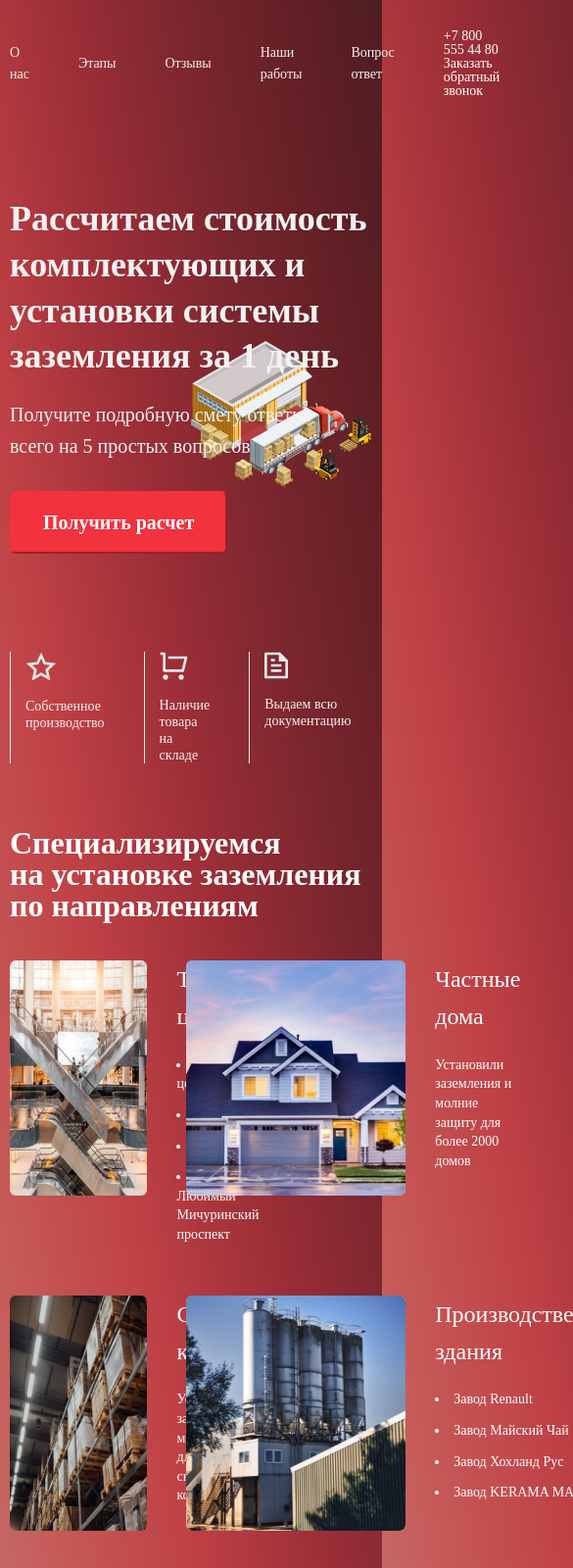
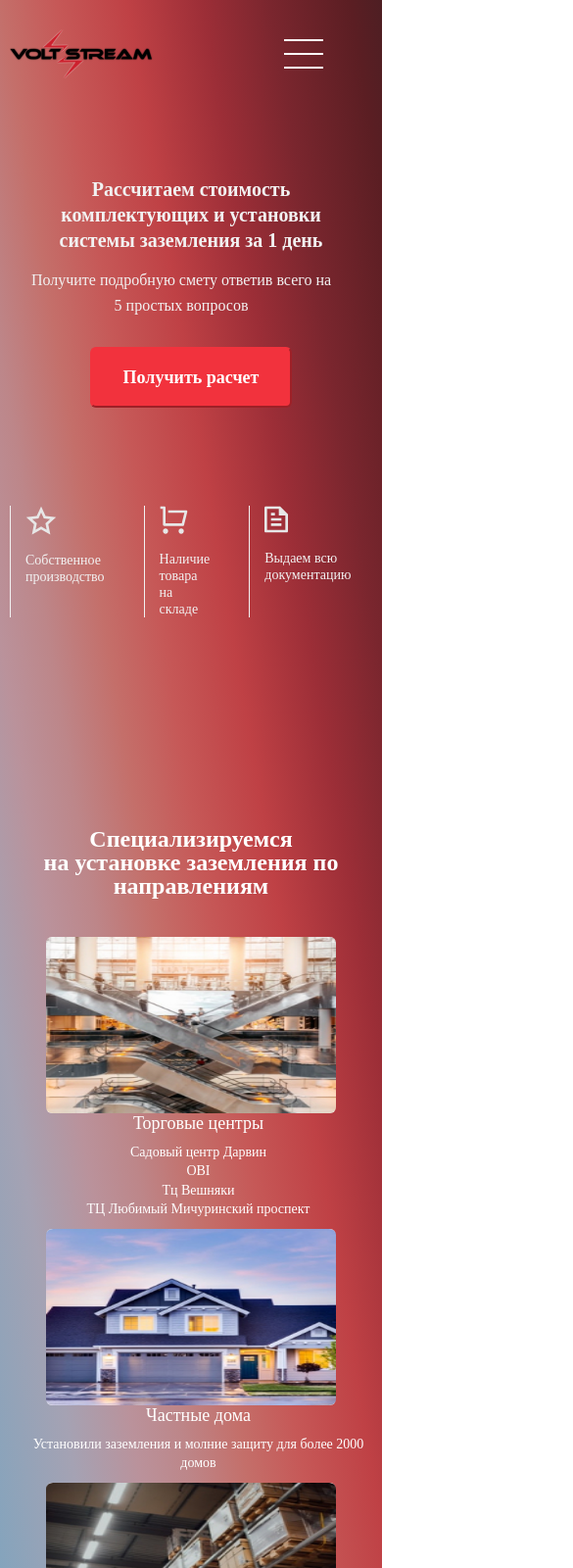
Before and after one commit to Viktor590/volt-landing, a website: page src/index.html in a window 390 px wide. Shown: the top 1600 px of the page at 98% size, 585 px wide, since content can reach past the window. Drawn offline with nearby package versions, Linux system fonts and the light colour scheme; files that its build step writes are made by us from their sources; files whose address does not match are found by name.

Commit message:
added adaptive for header and about

```diff
--- a/src/index.html
+++ b/src/index.html
@@ -12,6 +12,21 @@
 <body>
   <div class="container">
     <header id="header" class="header">
+      <div class="header-burger__menu">
+        <a href="#about" class="header-top__nav--link">О нас</a>
+        <a href="#stage" class="header-top__nav--link">Этапы</a>
+        <a href="#reviews" class="header-top__nav--link">Отзывы</a>
+        <a href="#work" class="header-top__nav--link">Наши работы</a>
+        <a href="#question" class="header-top__nav--link">Вопрос ответ</a>
+        <div class="header-top__contacts">
+          <a class="header-top__contacts--tel" href="tel:+78005554480">
+            +7 800 555 44 80
+          </a>
+          <p class="header-top__contacts--call">
+            Заказать обратный звонок
+          </p>
+        </div>
+      </div>
       <nav class="header-top">
         <a href="#" class="header-top__link">
           <img class="header-top__log" src="@img/logo.png" alt="logo">
@@ -31,7 +46,13 @@
             Заказать обратный звонок
           </p>
         </div>
+        <div class="header-burger">
+          <div class="header-burger__span"></div>
+        </div>
+
       </nav>
+
+
 
       <div class="header-top__dscr">
         <h1 class="header-top__dscr--title">
@@ -41,7 +62,9 @@
           Получите подробную смету ответив
           всего на 5 простых вопросов
         </h3>
-        <button class="header-top__dscr--button button" type="button">Получить расчет</button>
+        <div class="button-wrapper">
+          <button class="header-top__dscr--button button" type="button">Получить расчет</button>
+        </div>
       </div>
 
       <div class="header-bottom">
@@ -64,7 +87,7 @@
     </header>
 
 
-    <div class="about">
+    <div id="about" class="about">
       <h2 class="about-title title">
         Специализируемся<br />
         на установке заземления
@@ -144,8 +167,8 @@
       </div>
     </div>
 
-
-    <div class="stage">
+    <!--
+    <div id="stage" class="stage">
       <h2 class="stage-title title">
         Выполняем весь цикл работ
         от расчета до оформления документации
@@ -206,7 +229,7 @@
     </div>
 
 
-    <div class="reviews">
+    <div id="reviews" class="reviews">
       <div class="reviews-top">
         <h2 class="reviews-top__title title">
           Отзывы о работе с нами
@@ -226,7 +249,7 @@
 
     </div>
 
-    <div class="work">
+    <div id="work" class="work">
       <div class="work-top">
         <h2 class="work-top__title title">
           Фото готовых работ
@@ -289,7 +312,7 @@
     </div>
 
 
-    <div class="question">
+    <div id='question' class="question">
       <h2 class="question-title title">
         Ответы на частые вопросы
       </h2>
@@ -355,11 +378,11 @@
           </h2>
         </div>
       </div>
-    </div>
+    </div> -->
 
 
   </div>
-  <footer class="footer">
+  <!-- <footer class="footer">
     <iframe
       src="https://www.google.com/maps/embed?pb=!1m14!1m12!1m3!1d18062.612293455993!2d37.50538105!3d55.53539065!2m3!1f0!2f0!3f0!3m2!1i1024!2i768!4f13.1!5e0!3m2!1sru!2sru!4v1648820771772!5m2!1sru!2sru"
       width="100%" height="500" style="border:0;" allowfullscreen="" loading="lazy"
@@ -396,7 +419,7 @@
       </div>
     </div>
 
-  </footer>
+  </footer> -->
   <script src="js/app.min.js"></script>
 </body>
 
--- a/src/scss/global.scss
+++ b/src/scss/global.scss
@@ -31,4 +31,8 @@ body{
         border-color: $color-red;
         outline: none;
         border-radius: 6px;
+        transition: all .3s;
+        &:hover{
+          background:#C9000C;
+        }
 }
--- a/src/scss/media.scss
+++ b/src/scss/media.scss
@@ -2,4 +2,169 @@
   *{
     font-size: 14px;
   }
+  .button{
+    font-size: 18px;
+  }
+
+  .header{
+    &-top{
+     &__nav,
+     &__contacts{
+       display: none;
+     }
+     &__nav--link{
+       margin-bottom: 30px;
+       font-size: 20px;
+     }
+     &__dscr--title{
+       font-size: 24px;
+     }
+    }
+    &-burger{
+      width: 40px;
+      height: 30px;
+      position: relative;
+      margin-right: 50px;
+      cursor: pointer;
+      &::after{
+        content: '';
+        position: absolute;
+        width: 100%;
+        height: 2px;
+        background: #fff;
+        top: 0;
+      }
+      &::before{
+        content: '';
+        position: absolute;
+        width: 100%;
+        height: 2px;
+        background: #fff;
+        bottom: 0;
+      }
+      &__span{
+        width: 100%;
+        height: 2px;
+        background: #fff;
+        margin-top: 35%;
+      }
+      &__menu{
+        flex-direction: column;
+        justify-content: center;
+        align-items: center;
+        position: absolute;
+        right: 0;
+        width: 50%;
+        height: 100%;
+        background: #000;
+        border-top-left-radius: 50%;
+        border-bottom-left-radius: 50%;
+      }
+      &.active{
+        .header-burger__span{
+          display: none;
+        }
+        &::after{
+        content: '';
+        position: absolute;
+        width: 100%;
+        height: 2px;
+        background: #fff;
+        top: 50%;
+        transform: rotate(45deg);
+      }
+      &::before{
+        content: '';
+        position: absolute;
+        width: 100%;
+        height: 2px;
+        background: #fff;
+        bottom: 50%;
+        transform: rotate(-45deg);
+      }
+      }
+    }
+  }
+
+  .title{
+    font-size: 24px;
+  }
+
+.about-block{
+  grid-gap: 10px;
+  &__item{
+    &--img{
+    width: 175px;
+    height: 180px;
+  }
+  &--wrapper{
+    margin-left: 15px;
+  }
+  &--title{
+    font-size: 24px;
+    line-height: 120%;
+    margin-bottom: 8px;
+  }
+  &--item{
+    font-size: 14px;
+    list-style: none;
+  }
+  &--dscr{
+    font-size: 14px;
+  }
 }
+}
+
+}
+
+@media(max-width: 770px){
+  .about{
+    text-align: center;
+    &-title{
+      max-width: inherit;
+    }
+    &-block__item{
+    flex-direction: column;
+    align-items: center;
+    &--item{
+      margin-bottom: 0;
+    }
+    &--img{
+      width: 80%;
+    }
+    &--title{
+      font-size: 18px;
+    }
+  }
+}
+}
+
+@media(max-width: 500px) {
+  .header{
+    background-image: none;
+    &-top__dscr{
+      &--title{
+      font-size: 20px;
+      text-align: center;
+      padding: 0 20px;
+      margin-bottom: 15px;
+    }
+    &--subtitle{
+      font-size: 16px;
+      text-align: center;
+      padding: 0 20px;
+      margin-bottom: 30px;
+    }
+
+  }
+  }
+  .button-wrapper{
+    display: flex;
+    justify-content: center;
+  }
+  .about{
+    &-block{
+      grid-template-columns: repeat(1, 1fr);
+    }
+  }
+}
--- a/src/scss/style.scss
+++ b/src/scss/style.scss
@@ -9,6 +9,10 @@
   background-size: 50%;
   background-repeat: no-repeat;
   background-position: center right;
+  position: relative;
+  &-burger__menu{
+        display: none;
+      }
   &-top{
     display: flex;
     justify-content: space-between;
```
